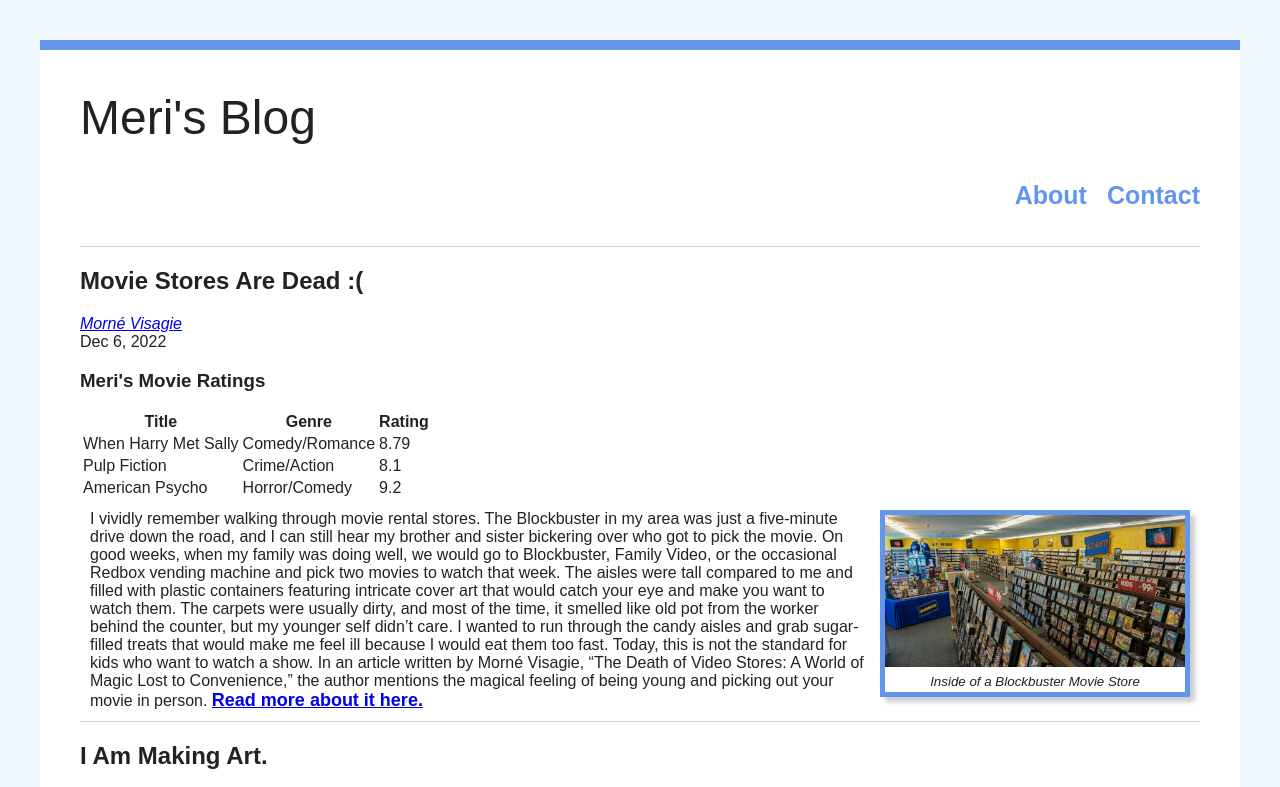
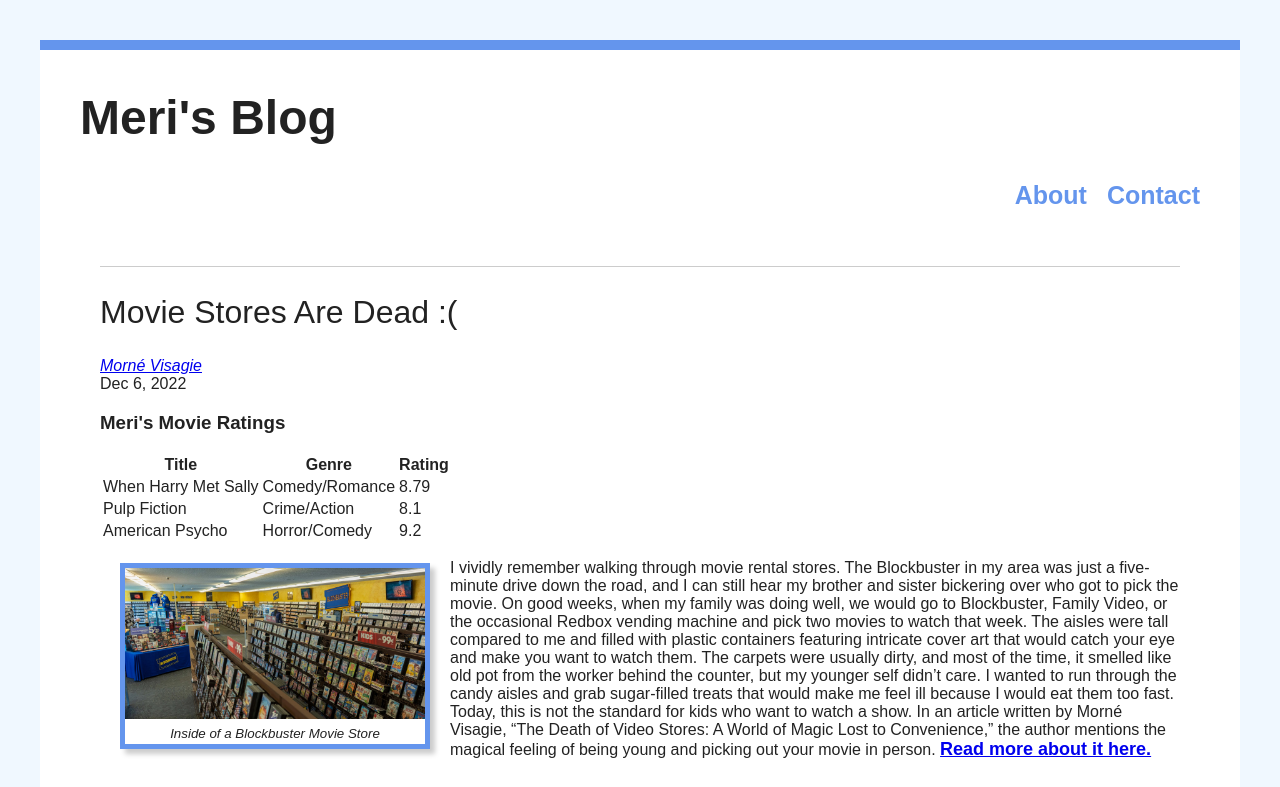
Before and after one commit to merimcginnis/mi349_blog, a plain HTML site: page index.html in a window 1280 px wide. Shown: the top 787 px of the page. Drawn offline with Linux system fonts and the light colour scheme.

Commit message:
fixing errors in float images

```diff
--- a/style.css
+++ b/style.css
@@ -41,14 +41,19 @@ nav {
 
 h1 {
     font-size: 3em;
+    font-weight: 600;
+    margin: 0;
+}
+
+h2 {
+    font-size: 2em;
     font-weight: 500;
-    margin: 0;
+    margin: 10 0 10 0;
 }
 
 p {
     font-size: 1em;
     font-weight: 200;
-    margin: 10px;
 }
 
 a:hover {
@@ -61,15 +66,17 @@ blog {
 
 .blog-post {
     border-top: 1px solid #ccc;
+    display: inline-block;
+    margin: 20px;
 }
 
 figure {
-    margin: 10px;
+    margin: 20px;
     border: 5px solid cornflowerblue;
     box-shadow: 5px 5px 5px #ccc;
     width: 300px;
     text-align: center;
-    float: right;
+    float: left;
 }
 
 figure img {
```
